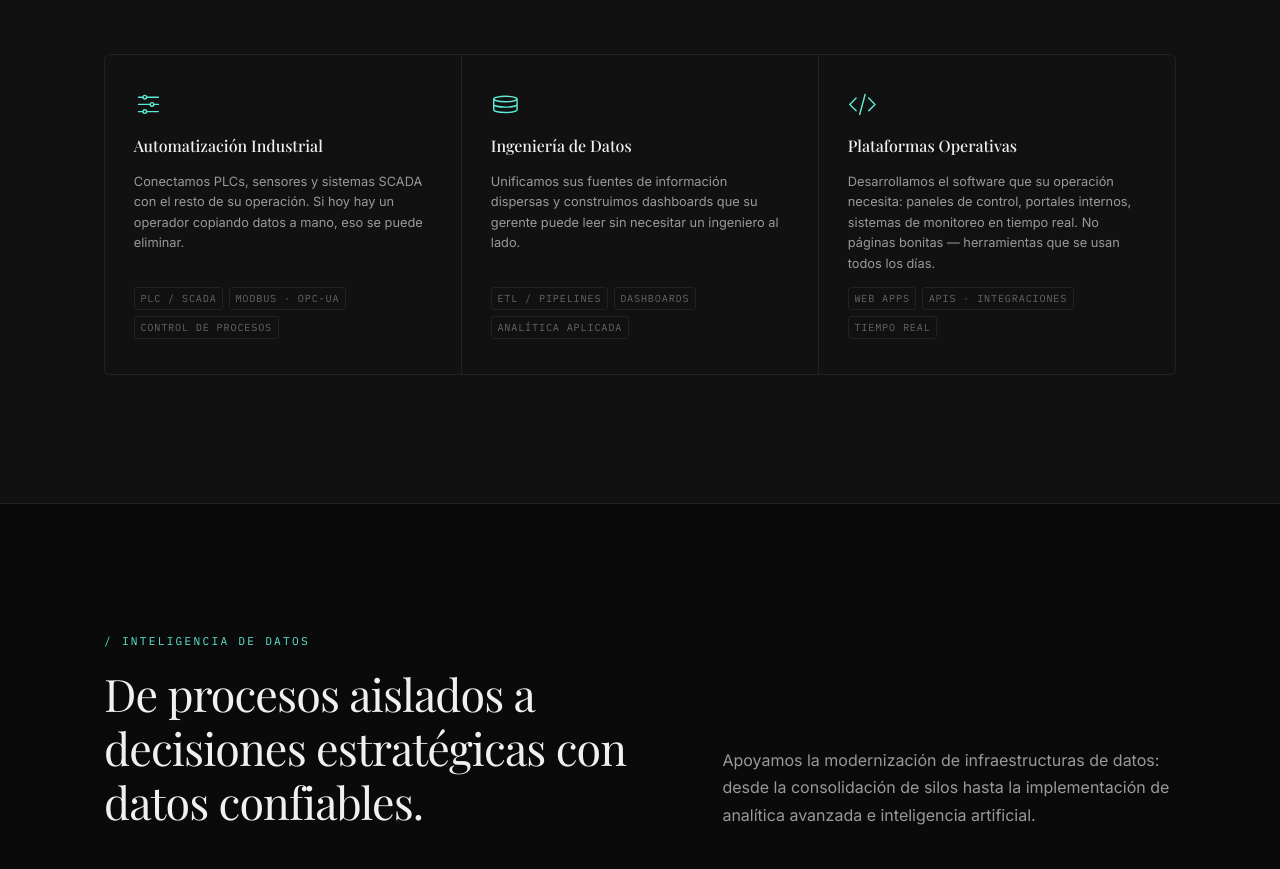
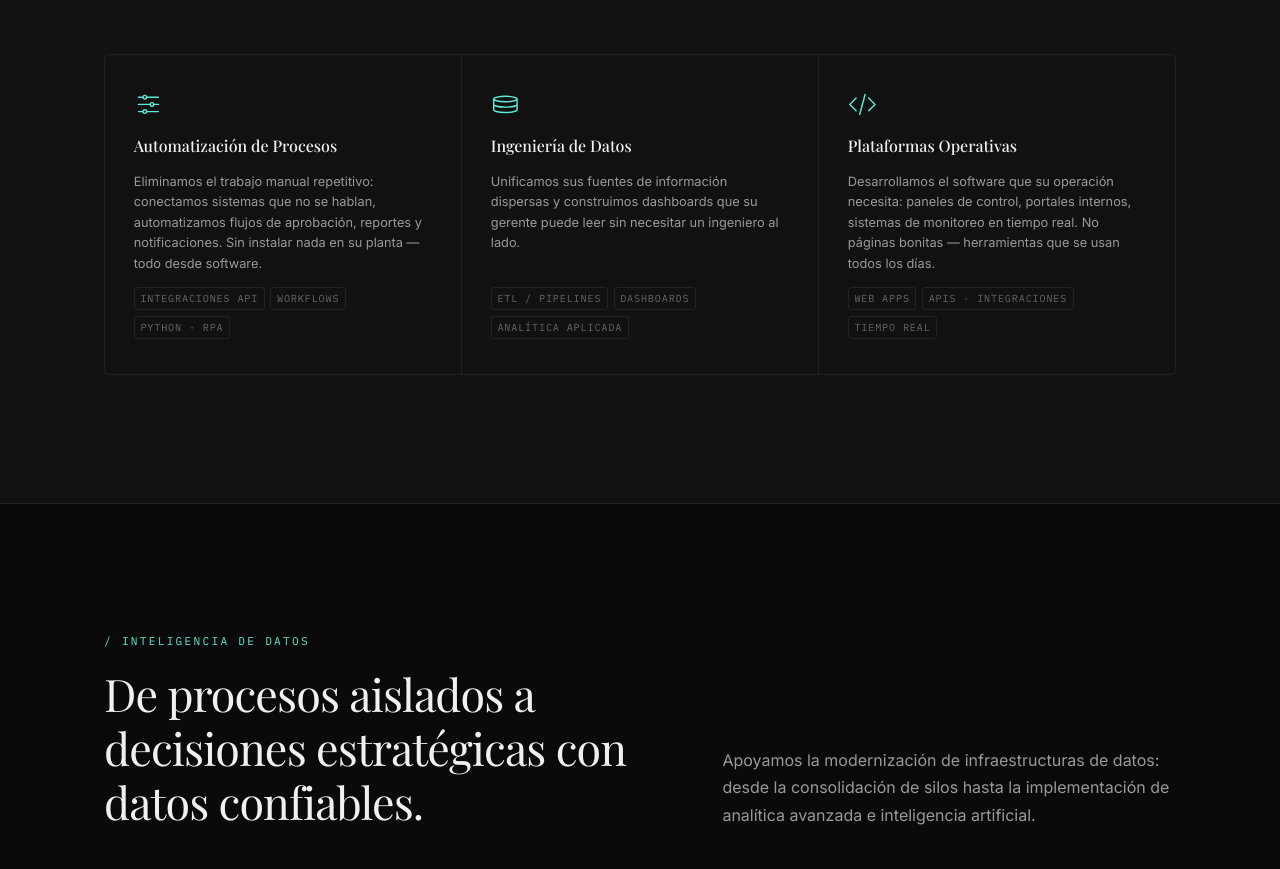
Before and after one commit to Hark0616/portafolio, a plain HTML site: page index.html in a window 1280 px wide. Shown: the part 1680-2549 px from the top of the page. Drawn offline with nearby package versions, Linux system fonts and the light colour scheme.

Commit message:
fix: reposition automation as remote process automation, not industrial fieldwork

```diff
--- a/index.html
+++ b/index.html
@@ -119,10 +119,10 @@
                 d="M10.5 6h9.75M10.5 6a1.5 1.5 0 11-3 0m3 0a1.5 1.5 0 10-3 0M3.75 6H7.5m3 12h9.75m-9.75 0a1.5 1.5 0 01-3 0m3 0a1.5 1.5 0 00-3 0m-3.75 0H7.5m9-6h3.75m-3.75 0a1.5 1.5 0 01-3 0m3 0a1.5 1.5 0 00-3 0m-9.75 0h9.75" />
             </svg>
           </div>
-          <h3 class="cap-title">Automatización Industrial</h3>
-          <p class="cap-desc">Conectamos PLCs, sensores y sistemas SCADA con el resto de su operación. Si hoy hay un operador copiando datos a mano, eso se puede eliminar.</p>
+          <h3 class="cap-title">Automatización de Procesos</h3>
+          <p class="cap-desc">Eliminamos el trabajo manual repetitivo: conectamos sistemas que no se hablan, automatizamos flujos de aprobación, reportes y notificaciones. Sin instalar nada en su planta — todo desde software.</p>
           <div class="cap-tags">
-            <span class="tag">PLC / SCADA</span><span class="tag">Modbus · OPC-UA</span><span class="tag">Control de Procesos</span>
+            <span class="tag">Integraciones API</span><span class="tag">Workflows</span><span class="tag">Python · RPA</span>
           </div>
         </div>
 
```
